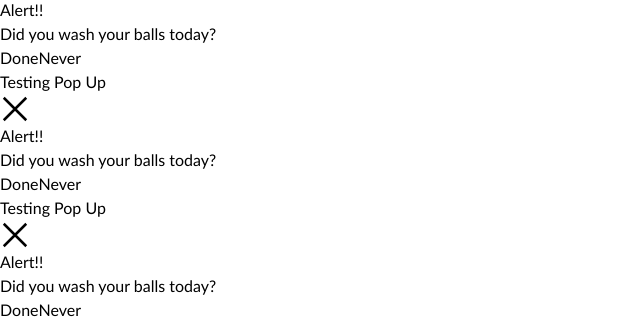
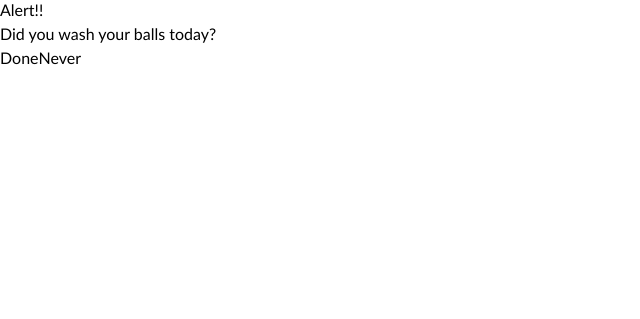
Before and after one commit to Ham144/25-features-React-Practice, a React (Vite) app: page / in a window 1280 px wide. Shown: the part 3153-3472 px from the top of the page, without its empty margins (0-640 px from the left). After the commit the page ends 3223 px from the top, so only its background shows below. Built offline with nearby package versions, Linux system fonts and the light colour scheme; no server answers.

Commit message:
Mar 26, 2024, 2:02 AM

```diff
--- a/src/App.tsx
+++ b/src/App.tsx
@@ -46,8 +46,6 @@ const App = () => {
 			</ScrollPercentage>
 			<TabImplement />
 			<ModalUtil />
-			<ModalUtil />
-			<ModalUtil />
 
 			<div ref={ref} />
 		</div>
```
